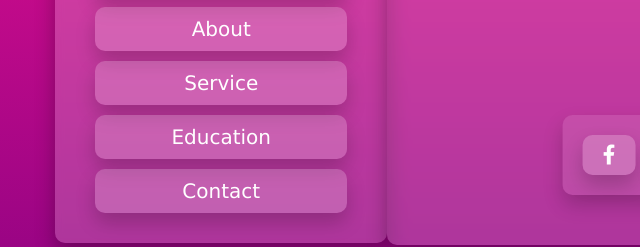
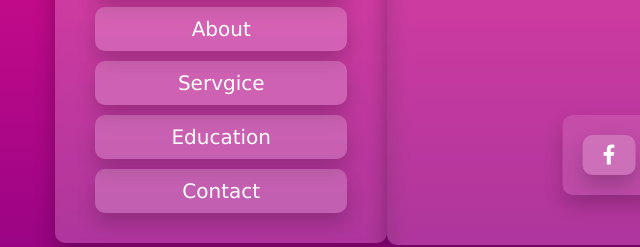
Before and after one commit to Arendevv/Arendevv.github.io, a plain HTML site: page index.html in a window 1280 px wide. Shown: the part 390-637 px from the top of the page, 0-640 px from the left. Drawn offline with nearby package versions, Linux system fonts and the light colour scheme.

Commit message:
Update index.html
Signed-off-by: Aren <107491152+Arendevv@users.noreply.github.com>

```diff
--- a/index.html
+++ b/index.html
@@ -19,7 +19,7 @@
                 <ul>
                     <li><a href="#home">Home</a></li>
                     <li><a href="#about">About</a></li>
-                    <li><a href="#service">Service</a></li>
+                    <li><a href="#service">Servgice</a></li>
                     <li><a href="#education">Education</a></li>
                     <li><a href="#contact">Contact</a></li>
                 </ul>
```
